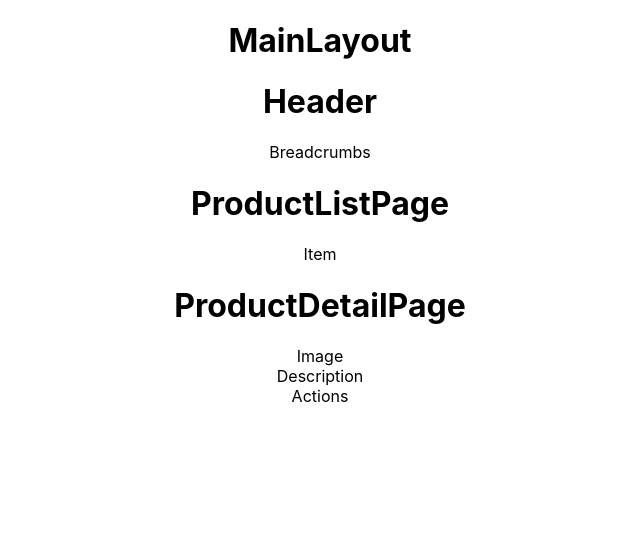
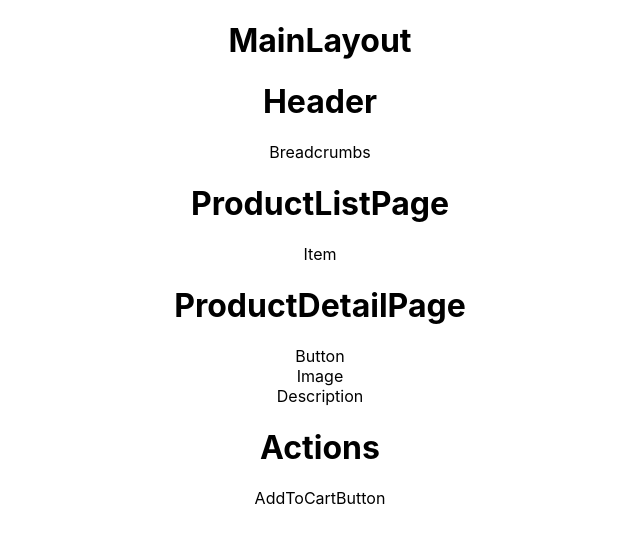
Before and after one commit to Pablo2e/phone-store-iz, a React (Create React App) app: page / in a window 1280 px wide. Shown: the top 544 px of the page, without its empty margins (320-960 px from the left). Built offline with nearby package versions, Linux system fonts and the light colour scheme.

Commit message:
feat: empty buttons placed on parent component

```diff
--- a/src/infrastructure/components/Actions.js
+++ b/src/infrastructure/components/Actions.js
@@ -1,7 +1,11 @@
 import React from 'react'
+import { AddToCartButton } from './AddToCartButton'
 
 export const Actions = () => {
   return (
-    <div>Actions</div>
+    <div>
+      <h1>Actions</h1>
+      <AddToCartButton />
+    </div>
   )
 }
--- a/src/infrastructure/pages/ProductDetailPage.js
+++ b/src/infrastructure/pages/ProductDetailPage.js
@@ -1,4 +1,5 @@
 import React from 'react'
+import { Button } from '../components/Button'
 import { Image } from '../components/Image'
 import { Description } from '../components/Description'
 import { Actions } from '../components/Actions'
@@ -7,6 +8,7 @@ export const ProductDetailPage = () => {
   return (
     <div>
       <h1>ProductDetailPage</h1>
+      <Button></Button>
       <Image />
       <Description />
       <Actions />
```
